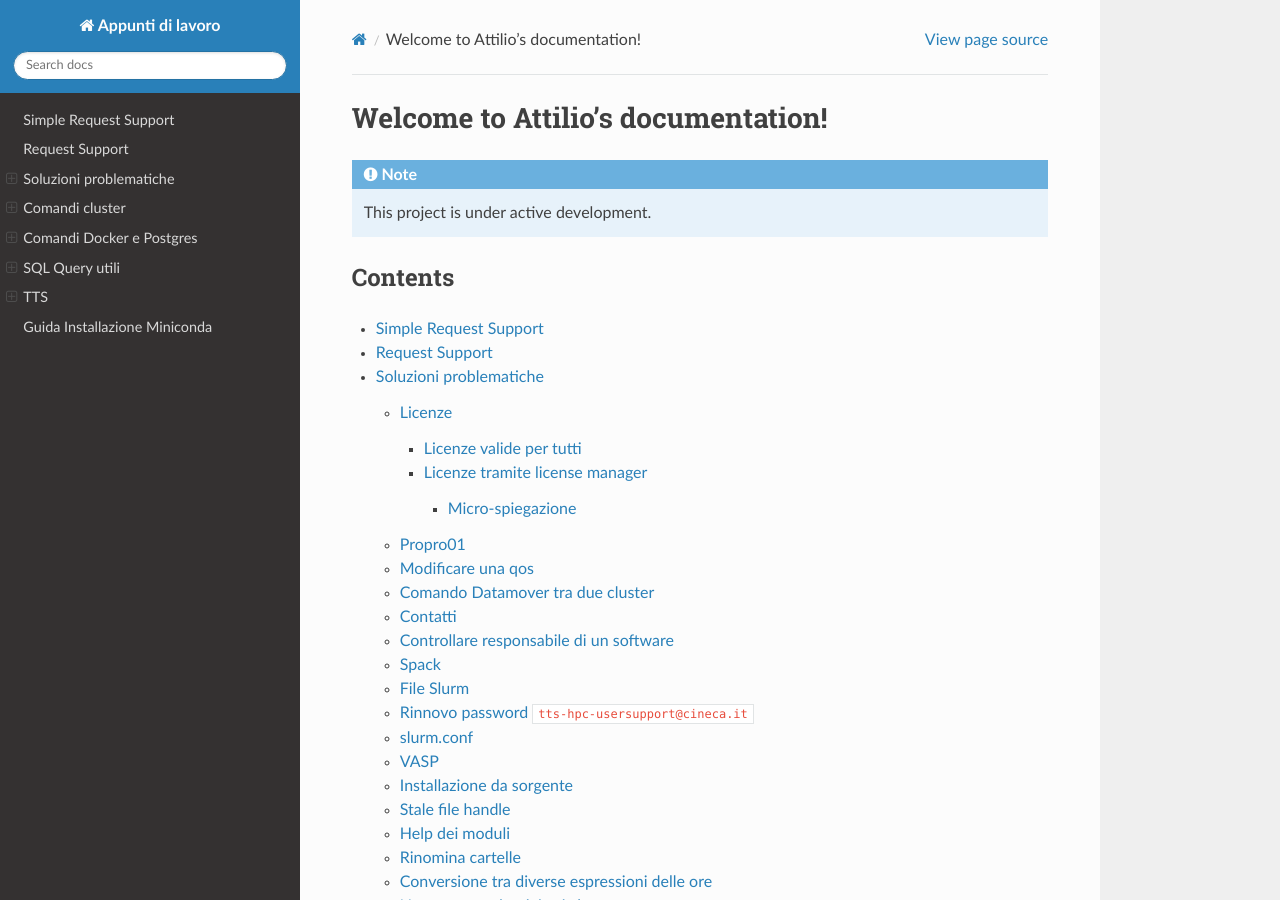
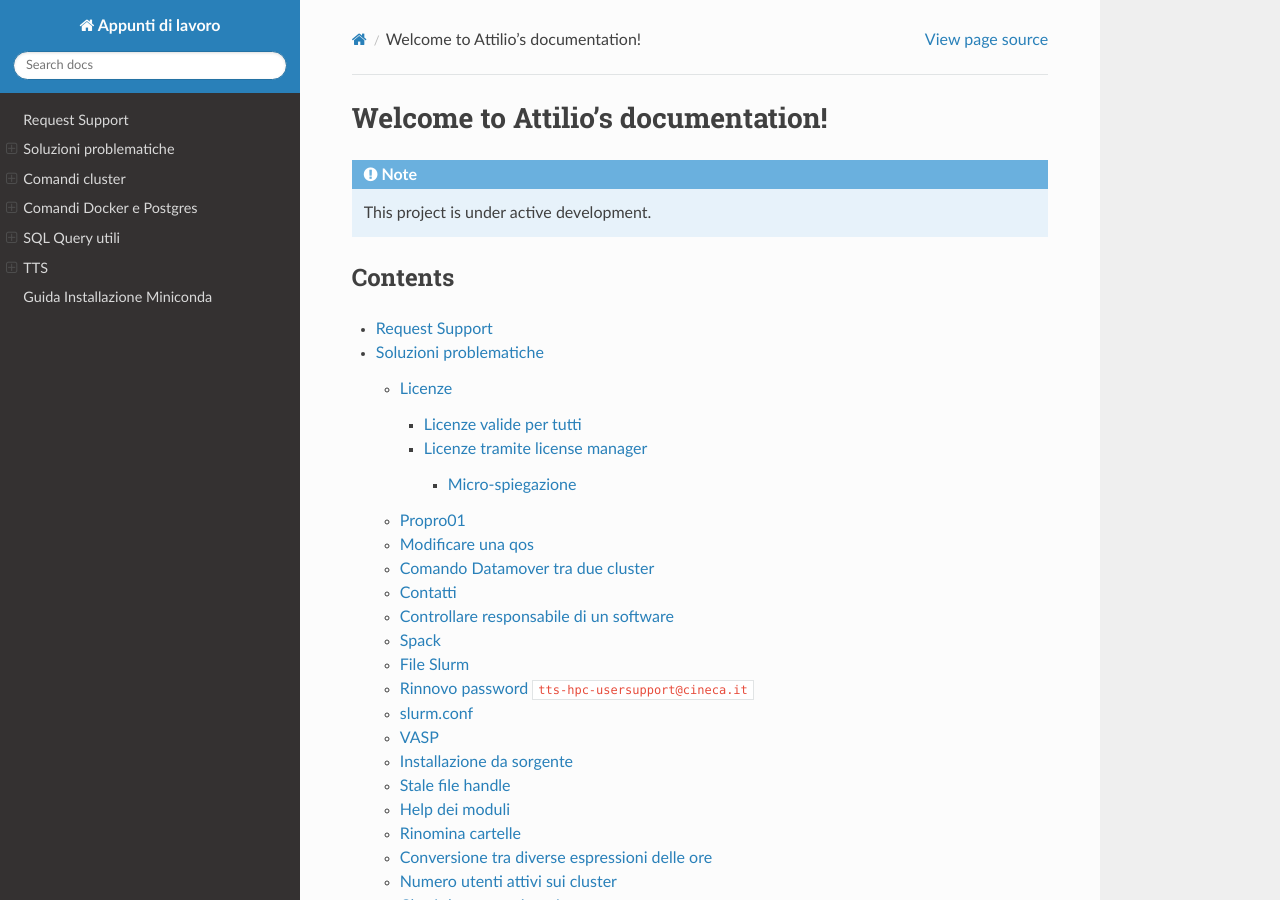
Before and after one commit to Plraska707/appunti_di_lavoro, a Sphinx documentation site: the page built from docs/source/index.rst, in a window 1280 px wide and 900 px high. Built offline with Sphinx 7.4.7 and the Read the Docs theme 3.1.0, drawn with Linux system fonts in a browser that asks for light colours.

Commit message:
elimina vecchio support

```diff
--- a/docs/source/index.rst
+++ b/docs/source/index.rst
@@ -11,7 +11,6 @@ Contents
 .. toctree::
 
    support
-   support_simple
    soluzioni_problematiche
    comandi_cluster
    comandi_docker_postgres
--- a/docs/source/support.md
+++ b/docs/source/support.md
@@ -1,4 +1,4 @@
-# Simple Request Support
+# Request Support
 
 <form action="https://your-flask-server/submitubject</label><br>
 <input type="text" name="subject" required>
```
Also changed, not shown: docs/source/support_simple.md (deleted, +0 -5 lines).
